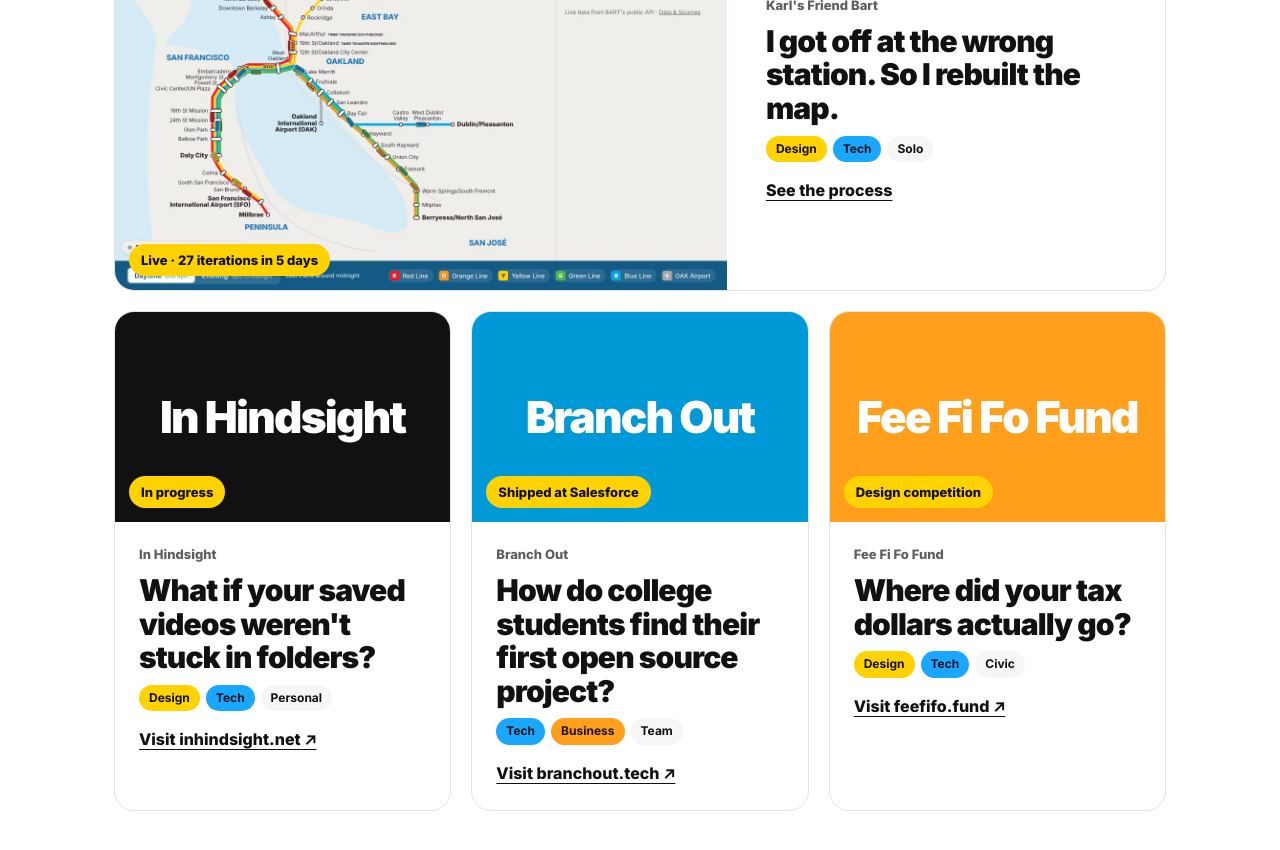
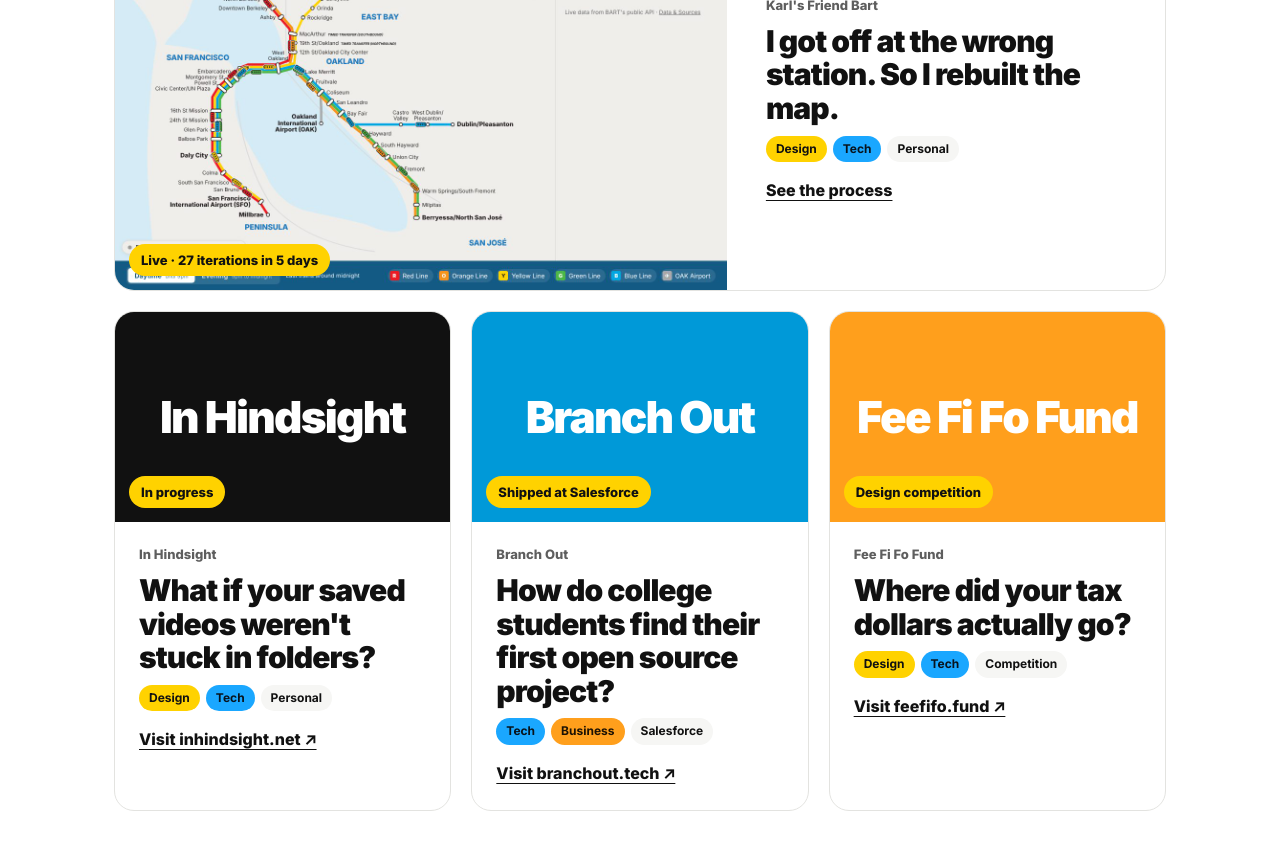
Before and after one commit to taliyahhh/portfolio-website, a plain HTML site: page index.html in a window 1280 px wide. Shown: the part 1720-2570 px from the top of the page. Drawn offline with Linux system fonts and the light colour scheme.

Commit message:
Project labels: lenses plus one consistent context tag
Co-Authored-By: Claude Opus 5.5 <noreply@anthropic.com>
Claude-Session: https://claude.ai/code/session_01AwHsma3J4qtfuvQVtc4JfL

```diff
--- a/index.html
+++ b/index.html
@@ -459,7 +459,7 @@ footer .wrap{display:flex;flex-wrap:wrap;justify-content:space-between;gap:10px;
           <span class="wbody">
             <span class="wname">Karl's Friend Bart</span>
             <b>I got off at the wrong station. So I rebuilt the map.</b>
-            <span class="wlabels"><span class="l-d">Design</span><span class="l-t">Tech</span><span>Solo</span></span>
+            <span class="wlabels"><span class="l-d">Design</span><span class="l-t">Tech</span><span>Personal</span></span>
             <span class="wgo">See the process</span>
           </span>
         </a>
@@ -477,7 +477,7 @@ footer .wrap{display:flex;flex-wrap:wrap;justify-content:space-between;gap:10px;
           <span class="wbody">
             <span class="wname">Branch Out</span>
             <b>How do college students find their first open source project?</b>
-            <span class="wlabels"><span class="l-t">Tech</span><span class="l-b">Business</span><span>Team</span></span>
+            <span class="wlabels"><span class="l-t">Tech</span><span class="l-b">Business</span><span>Salesforce</span></span>
             <span class="wgo">Visit branchout.tech &nearr;</span>
           </span>
         </a>
@@ -486,7 +486,7 @@ footer .wrap{display:flex;flex-wrap:wrap;justify-content:space-between;gap:10px;
           <span class="wbody">
             <span class="wname">Fee Fi Fo Fund</span>
             <b>Where did your tax dollars actually go?</b>
-            <span class="wlabels"><span class="l-d">Design</span><span class="l-t">Tech</span><span>Civic</span></span>
+            <span class="wlabels"><span class="l-d">Design</span><span class="l-t">Tech</span><span>Competition</span></span>
             <span class="wgo">Visit feefifo.fund &nearr;</span>
           </span>
         </a>
```
